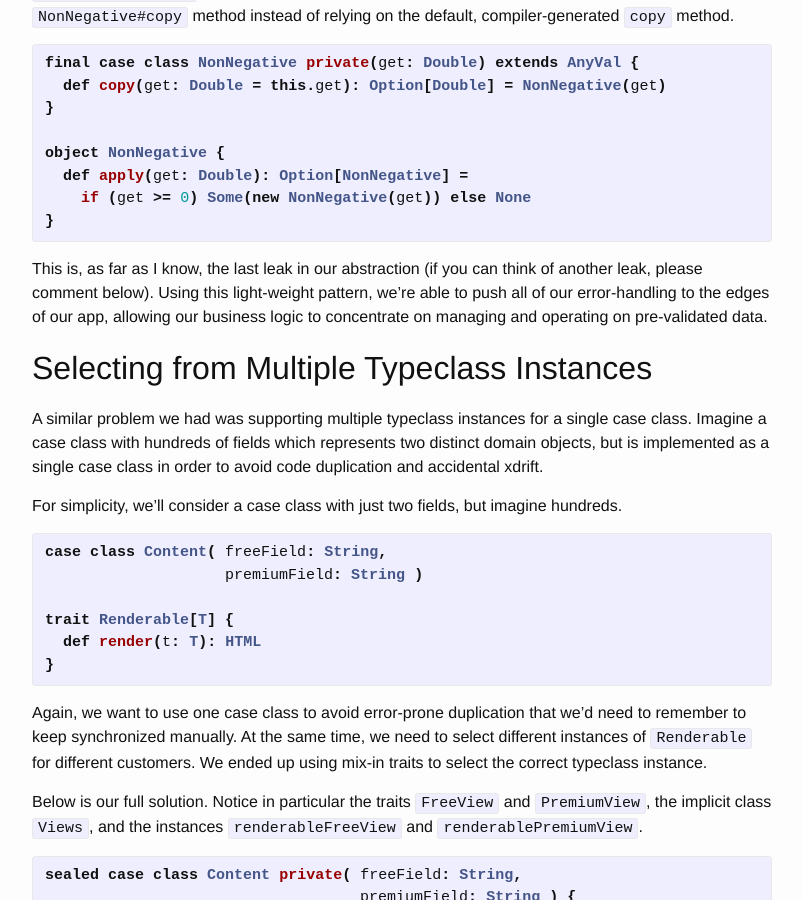
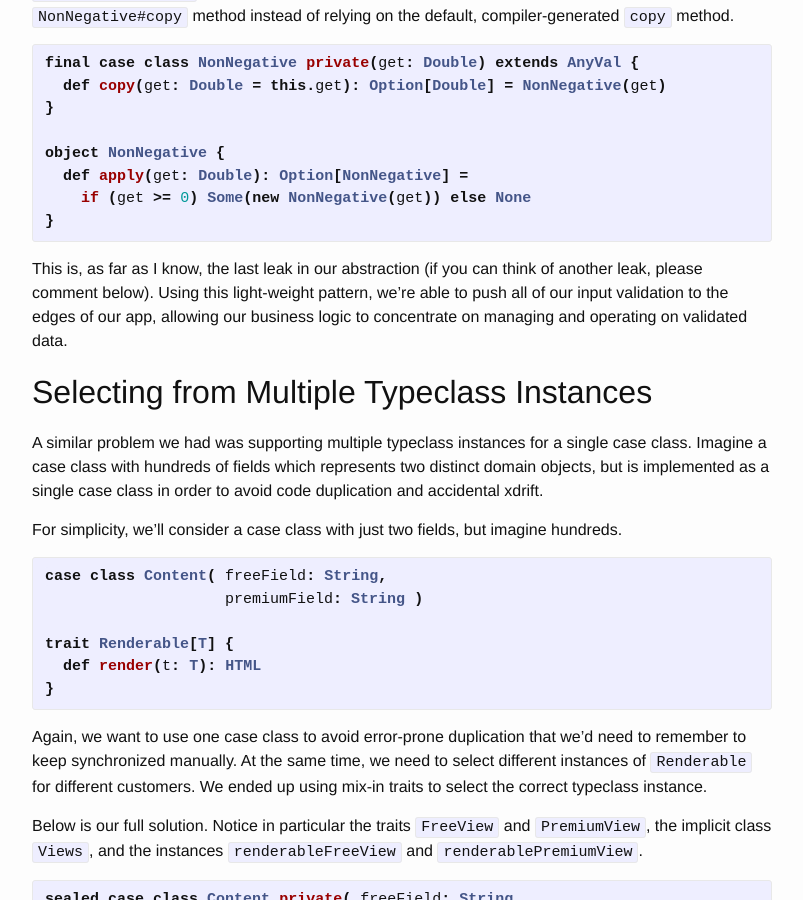
Before and after one commit to friedbrice/friedbrice.github.io, a Jekyll site: the page built from _posts/2018-07-07-case-classes.md, in a window 1280 px wide and 900 px high, scrolled down 2040 px. Shown: the whole window, without its empty margins (238-1041 px from the left). Built offline with Jekyll 4.4.1, drawn with Linux system fonts in a browser that asks for light colours; comment, search, counter and statistics services are not loaded.

Commit message:
Update 2018-07-07-case-classes.md

```diff
--- a/_posts/2018-07-07-case-classes.md
+++ b/_posts/2018-07-07-case-classes.md
@@ -128,9 +128,9 @@ object NonNegative {
 
 This is, as far as I know, the last leak in our abstraction (if you can
 think of another leak, please comment below). Using this light-weight
-pattern, we're able to push all of our error-handling to the edges of
+pattern, we're able to push all of our input validation to the edges of
 our app, allowing our business logic to concentrate on managing and
-operating on pre-validated data.
+operating on validated data.
 
 ## Selecting from Multiple Typeclass Instances
 
```
